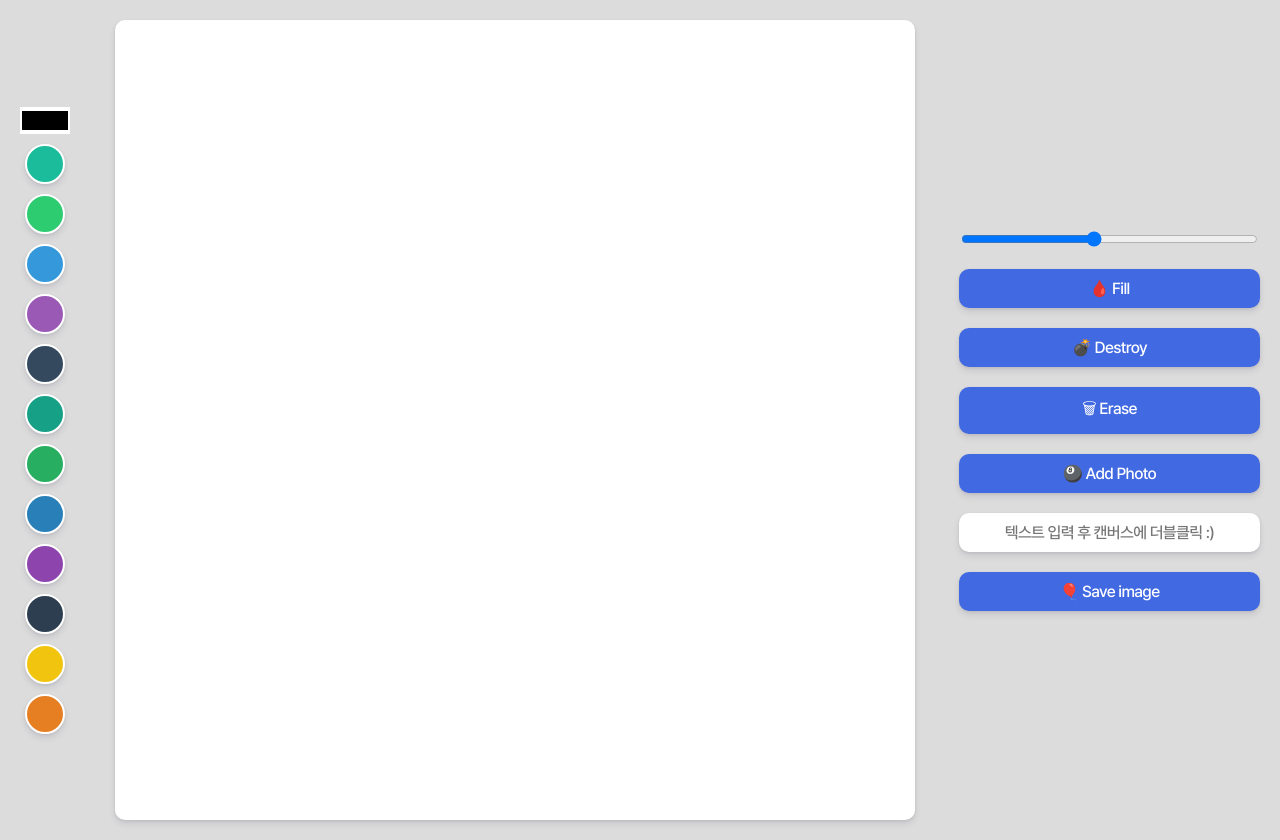
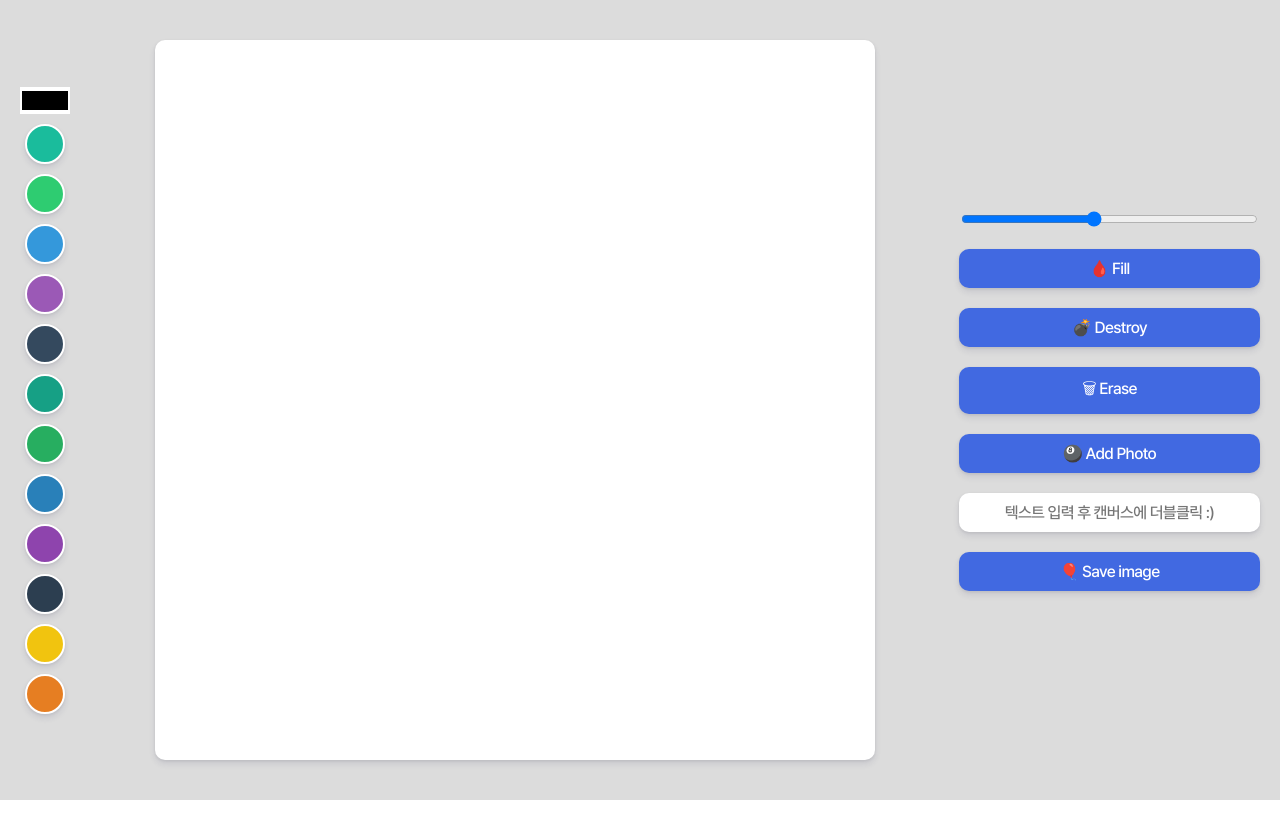
Before and after one commit to gonasooc/paint_for_vanillajs, a plain HTML site: page index.html in a window 1280 px wide. After the commit the page ends 800 px from the top, so only its background shows below. Drawn offline with Linux system fonts and the light colour scheme.

Commit message:
canvas 크기 조정

```diff
--- a/assets/js/app.js
+++ b/assets/js/app.js
@@ -11,8 +11,9 @@ const canvas = document.querySelector('canvas');
 const lineWidth = document.getElementById('line-width');
 const ctx = canvas.getContext("2d"); // 기본적으로 붓과 같은 존재
 
-const CANVAS_WIDTH = 800;
-const CANVAS_HEIGHT = 800;
+const CANVAS_VALUE = vh(90); // 해당 vh 기본값이 width, height 둘 다 적용 -> 정사각형의 canvas
+const CANVAS_WIDTH = CANVAS_VALUE;
+const CANVAS_HEIGHT = CANVAS_VALUE;
 
 canvas.width = CANVAS_WIDTH;
 canvas.height = CANVAS_HEIGHT;
@@ -21,8 +22,14 @@ ctx.lineCap = 'round'; // 라운 끝이 둥근 옵션
 let isPainting = false;
 let isFilling = false;
 
+// vh 계산 함수
+function vh(percent) {
+  var h = Math.max(document.documentElement.clientHeight, window.innerHeight || 0);
+  return (percent * h) / 100;
+}
+
 function onMove(event) {
-  if(isPainting) {
+  if (isPainting) {
     ctx.lineTo(event.offsetX, event.offsetY);
     ctx.stroke();
     return;
@@ -60,7 +67,7 @@ function onColorClick(event) {
 }
 
 function onModeClick() {
-  if(isFilling) {
+  if (isFilling) {
     isFilling = false;
     modeBtn.innerText = 'Fill';
   } else {
@@ -70,7 +77,7 @@ function onModeClick() {
 }
 
 function onCanvasClick() {
-  if(isFilling) {
+  if (isFilling) {
     ctx.fillRect(0, 0, CANVAS_WIDTH, CANVAS_HEIGHT);
   }
 }
@@ -92,18 +99,18 @@ function onFileChange(event) {
   console.log(url);
   const image = new Image(); // new Image()는 html에서 <img src=""></img> 이것과 동일
   image.src = url;
-  image.onload = function() {
+  image.onload = function () {
     ctx.drawImage(image, 0, 0, CANVAS_WIDTH, CANVAS_HEIGHT);
   }
 }
 
 function onDoubleClick(event) {
   const text = textInput.value.trim(); // 앞뒤 공백 제거
-  if(text.length > 0) {
+  if (text.length > 0) {
     ctx.save(); // 이전 값을 저정하고, 중간에 변경값이 있더라도,
     ctx.lineWidth = 1; // 글자 입력 시 1로 변경
     ctx.font = '68px serif',
-    ctx.fillText(text, event.offsetX, event.offsetY);
+      ctx.fillText(text, event.offsetX, event.offsetY);
     ctx.restore(); // 끝에서 이전 저장값을 복구해줌
   } else {
     alert('텍스트를 입력하세요')
--- a/assets/scss/page/_main.scss
+++ b/assets/scss/page/_main.scss
@@ -12,8 +12,8 @@
 
 // before 'canvas'
 .paint-canvas {
-  width: 800px;
-  height: 800px;
+  width: 90vh;
+  height: 90vh;
   background-color: white;
   border-radius: 10px;
   box-shadow: 0 4px 6px rgba(50, 50, 93, 0.11), 0 1px 3px rgba(0, 0, 0, 0.08);
```
Also changed, not shown: index.html (+0 -7 lines), assets/css/custom/ui.css.
